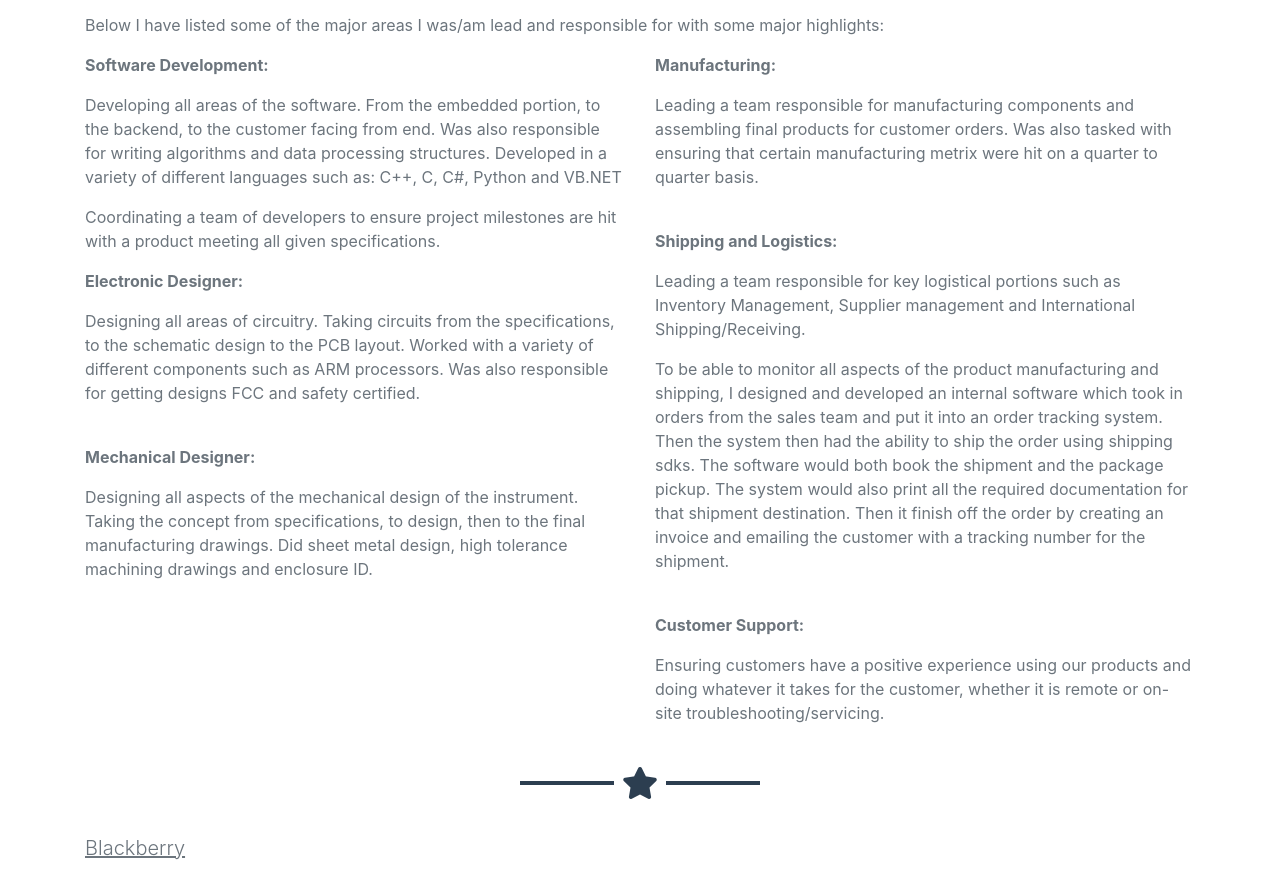
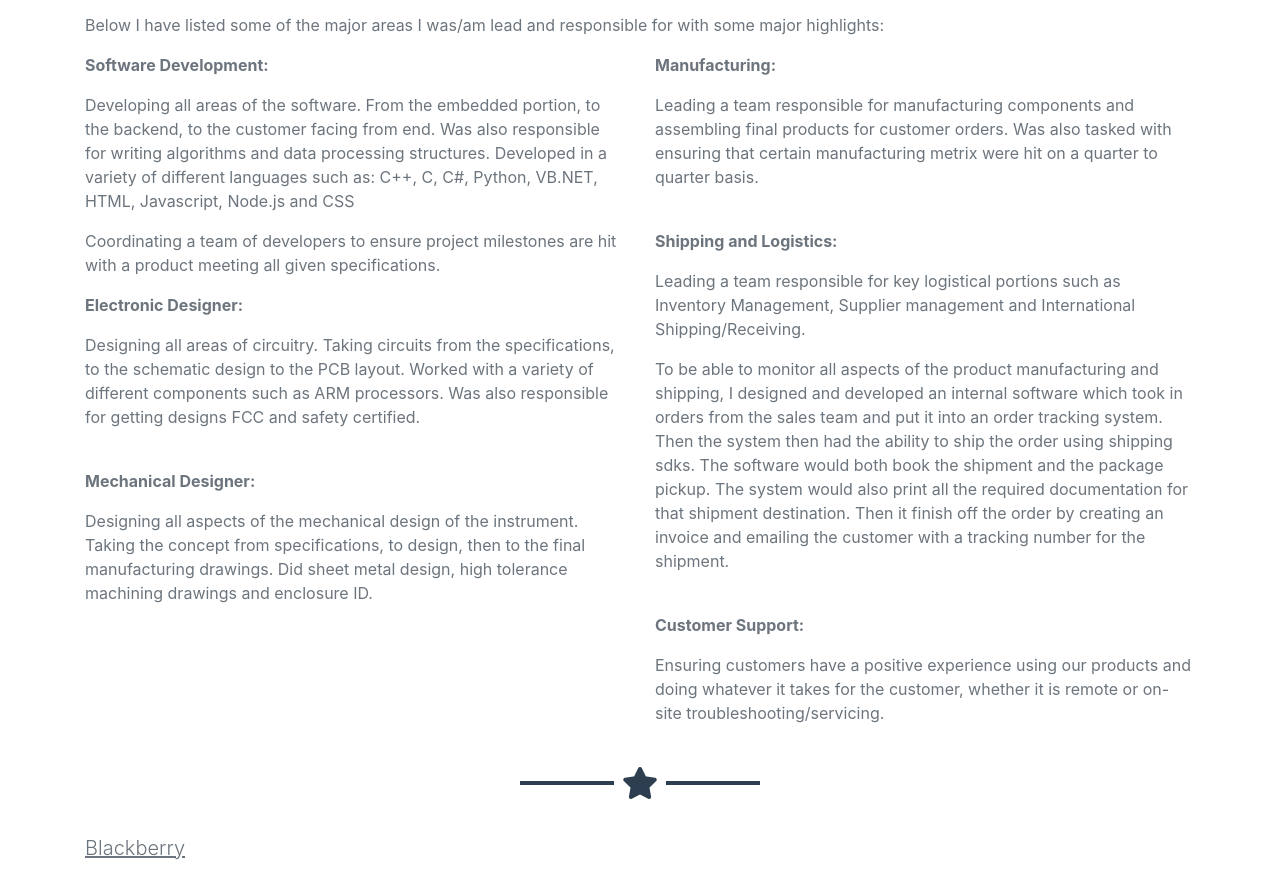
Before and after one commit to thefitz7/ShawnFitzpatrick.github.io, a website with bundled scripts: page index.html in a window 1280 px wide. Shown: the part 2473-3349 px from the top of the page. Built offline with nearby package versions, Linux system fonts and the light colour scheme.

Commit message:
editting the programming languages

```diff
--- a/index.html
+++ b/index.html
@@ -169,7 +169,7 @@
             <p>Developing all areas of the software. From the embedded portion, to the backend,
               to the customer facing from end. Was also responsible for writing algorithms
               and data processing structures. Developed in a variety of different languages such as:
-              C++, C, C#, Python and VB.NET</p>
+              C++, C, C#, Python, VB.NET, HTML, Javascript, Node.js and CSS</p>
             <p>Coordinating a team of developers to ensure project milestones
               are hit with a product meeting all given specifications.
             <p><b>Electronic Designer:</b></p>
```
